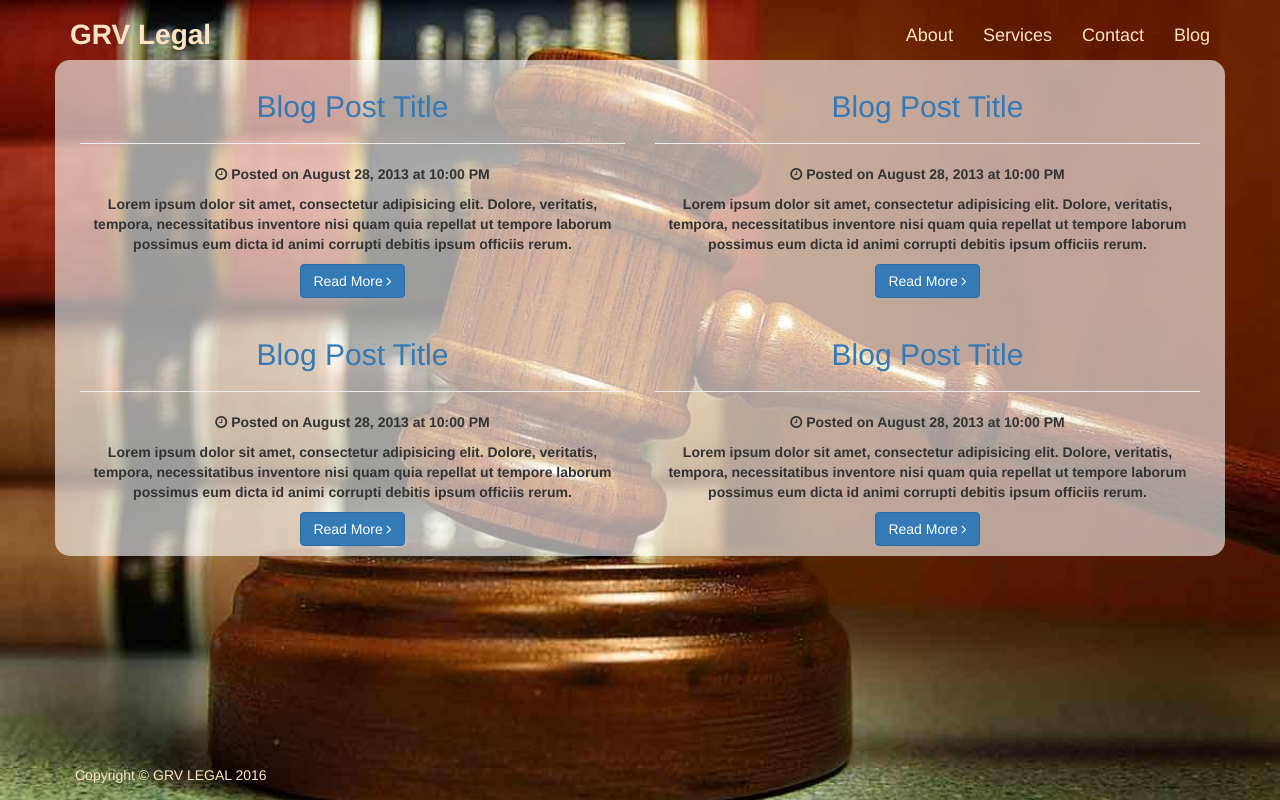
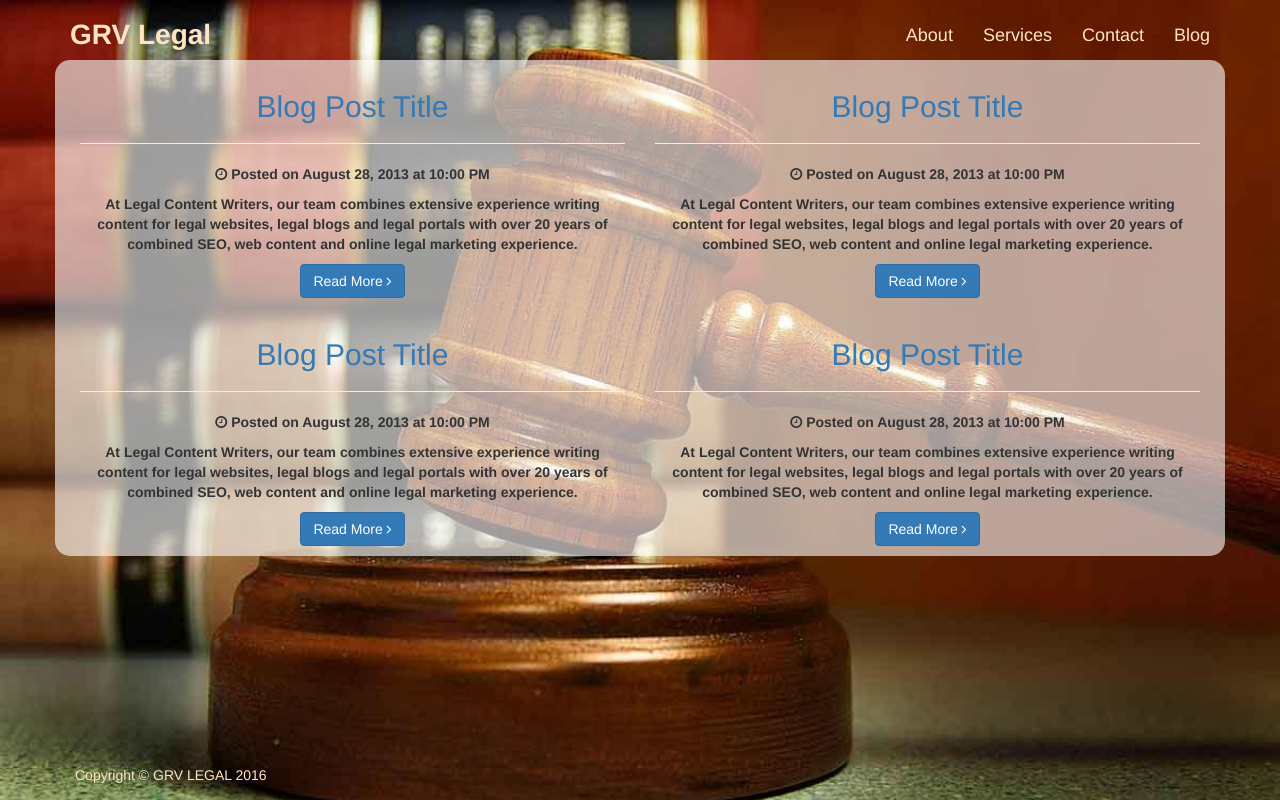
Before and after one commit to babitared/design_legal, a plain HTML site: page blog.html in a window 1280 px wide. Drawn offline with Linux system fonts and the light colour scheme.

Commit message:
Update blog.html

```diff
--- a/blog.html
+++ b/blog.html
@@ -85,7 +85,7 @@
                 <p><i class="fa fa-clock-o"></i> Posted on August 28, 2013 at 10:00 PM</p>
 
 
-                <p>Lorem ipsum dolor sit amet, consectetur adipisicing elit. Dolore, veritatis, tempora, necessitatibus inventore nisi quam quia repellat ut tempore laborum possimus eum dicta id animi corrupti debitis ipsum officiis rerum.</p>
+                <p>At Legal Content Writers, our team combines extensive experience writing content for legal websites, legal blogs and legal portals with over 20 years of combined SEO, web content and online legal marketing experience. </p>
                 <a class="btn btn-primary" href="#">Read More <i class="fa fa-angle-right"></i></a>
 
 
@@ -106,7 +106,7 @@
                 <p><i class="fa fa-clock-o"></i> Posted on August 28, 2013 at 10:00 PM</p>
 
 
-                <p>Lorem ipsum dolor sit amet, consectetur adipisicing elit. Dolore, veritatis, tempora, necessitatibus inventore nisi quam quia repellat ut tempore laborum possimus eum dicta id animi corrupti debitis ipsum officiis rerum.</p>
+                <p>At Legal Content Writers, our team combines extensive experience writing content for legal websites, legal blogs and legal portals with over 20 years of combined SEO, web content and online legal marketing experience. </p>
                 <a class="btn btn-primary" href="#">Read More <i class="fa fa-angle-right"></i></a>
 
 
@@ -128,7 +128,7 @@
                 <p><i class="fa fa-clock-o"></i> Posted on August 28, 2013 at 10:00 PM</p>
 
 
-                <p>Lorem ipsum dolor sit amet, consectetur adipisicing elit. Dolore, veritatis, tempora, necessitatibus inventore nisi quam quia repellat ut tempore laborum possimus eum dicta id animi corrupti debitis ipsum officiis rerum.</p>
+                <p>At Legal Content Writers, our team combines extensive experience writing content for legal websites, legal blogs and legal portals with over 20 years of combined SEO, web content and online legal marketing experience. </p>
                 <a class="btn btn-primary" href="#">Read More <i class="fa fa-angle-right"></i></a>
 
 
@@ -150,7 +150,7 @@
                 <p><i class="fa fa-clock-o"></i> Posted on August 28, 2013 at 10:00 PM</p>
 
 
-                <p>Lorem ipsum dolor sit amet, consectetur adipisicing elit. Dolore, veritatis, tempora, necessitatibus inventore nisi quam quia repellat ut tempore laborum possimus eum dicta id animi corrupti debitis ipsum officiis rerum.</p>
+                <p>At Legal Content Writers, our team combines extensive experience writing content for legal websites, legal blogs and legal portals with over 20 years of combined SEO, web content and online legal marketing experience.</p>
                 <a class="btn btn-primary" href="#">Read More <i class="fa fa-angle-right"></i></a>
 
 
```
